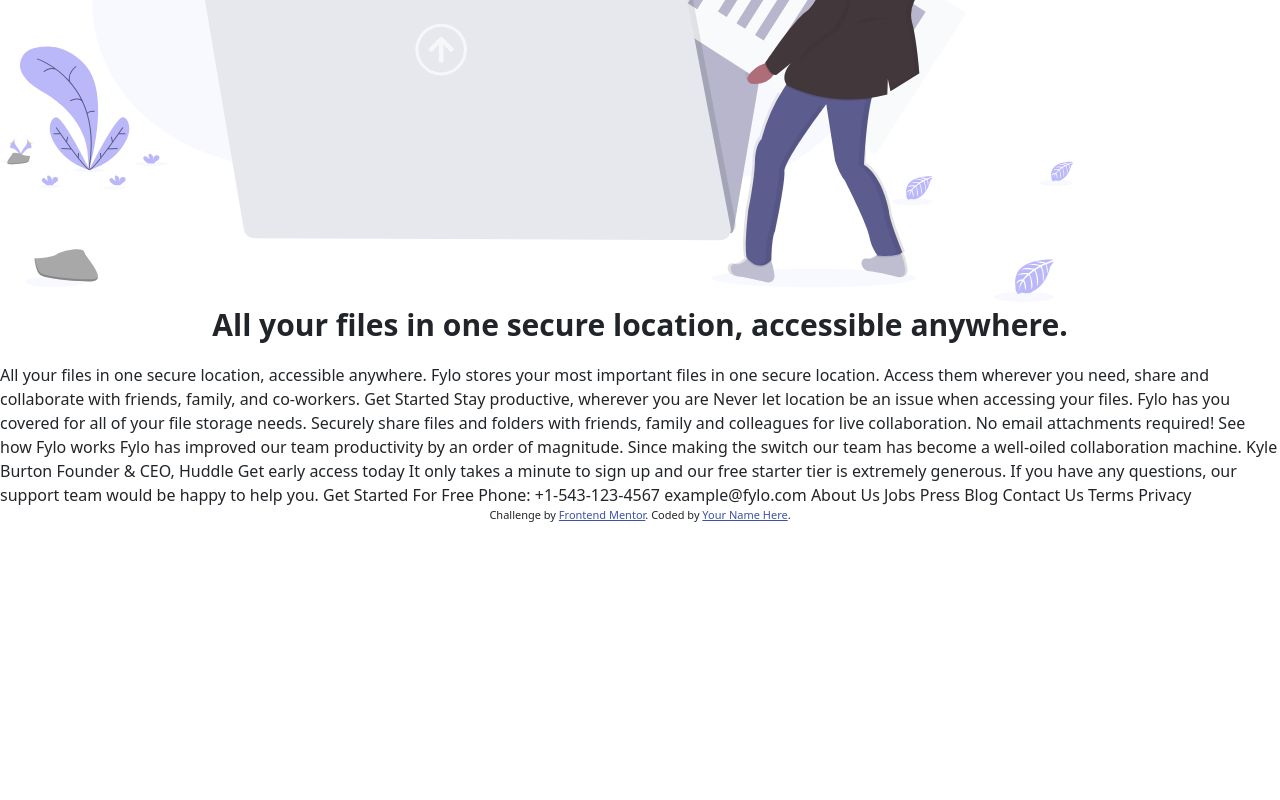
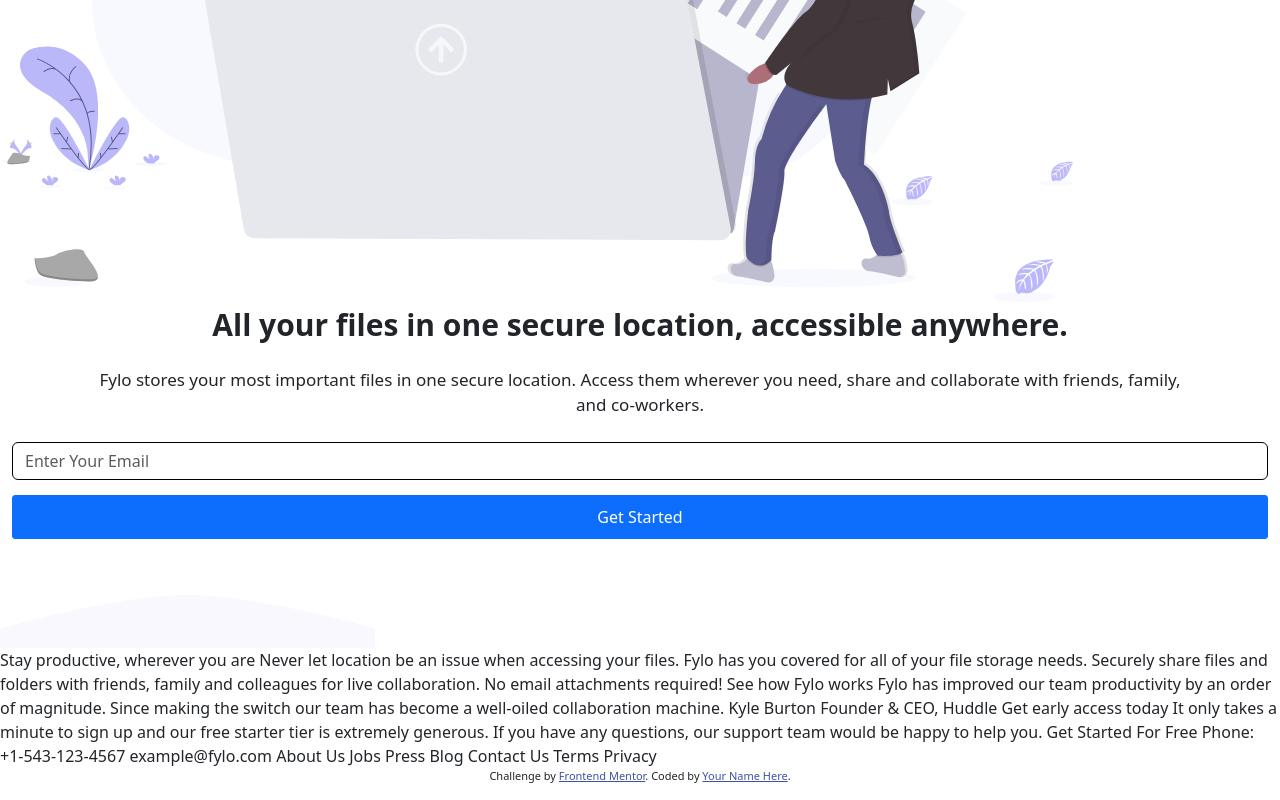
Before and after one commit to hadiprms/fylo-landing-page-with-two-column-layout-master, a plain HTML site: page index.html in a window 1280 px wide. Shown: the part 673-1473 px from the top of the page. Before the commit the page ends 1212 px from the top, so only its background shows below. Drawn offline with nearby package versions, Linux system fonts and the light colour scheme.

Commit message:
Button of Email completed

```diff
--- a/index.html
+++ b/index.html
@@ -53,6 +53,22 @@
     <img class="img-fluid" src="images/illustration-1.svg" alt="ill-1">
     <p id="ill-1-p" class="text-center">All your files in one secure location, accessible anywhere.</p>
   </div>
+  <div>
+    <p id="des-p" class="container text-center"> Fylo stores your most important files in one secure location.
+      Access them wherever you need, share and collaborate with friends,
+      family, and co-workers.</p>
+    <nav class="navbar navbar-light bg-body-white">
+      <div class="container-fluid">
+        <form id="mail-form" class="column">
+          <input id="border" class="form-control me-2" type="search" placeholder="Enter Your Email" aria-label="Search">
+          <button id="mail-button" class="btn btn-primary" type="submit">Get Started</button>
+        </form>
+      </div>
+    </nav>
+  </div>
+  <div>
+    <img class="img-fluid mt-5" src="images/bg-curve-mobile.svg" alt="bg-mobile">
+  </div>
 
 
 
@@ -90,13 +106,9 @@
 
 
 
-  All your files in one secure location, accessible anywhere.
 
-  Fylo stores your most important files in one secure location.
-  Access them wherever you need, share and collaborate with friends,
-  family, and co-workers.
 
-  Get Started
+
 
   Stay productive, wherever you are
 
--- a/style-fylo.css
+++ b/style-fylo.css
@@ -10,3 +10,22 @@
     font-size: 30px;
     font-weight: 700;
 }
+#des-p{
+    font-size: 17px;
+    font-weight: 400;
+    margin-top: 20px;
+}
+#mail-form{
+    width: 100%;
+}
+#mail-button{
+    display: block;
+    margin-top: 15px;
+    width: 100%;
+    padding: 9px 28px;
+    text-align: center;
+    border-radius: 3px;
+}
+#border{
+    border-color:black;
+}
```
